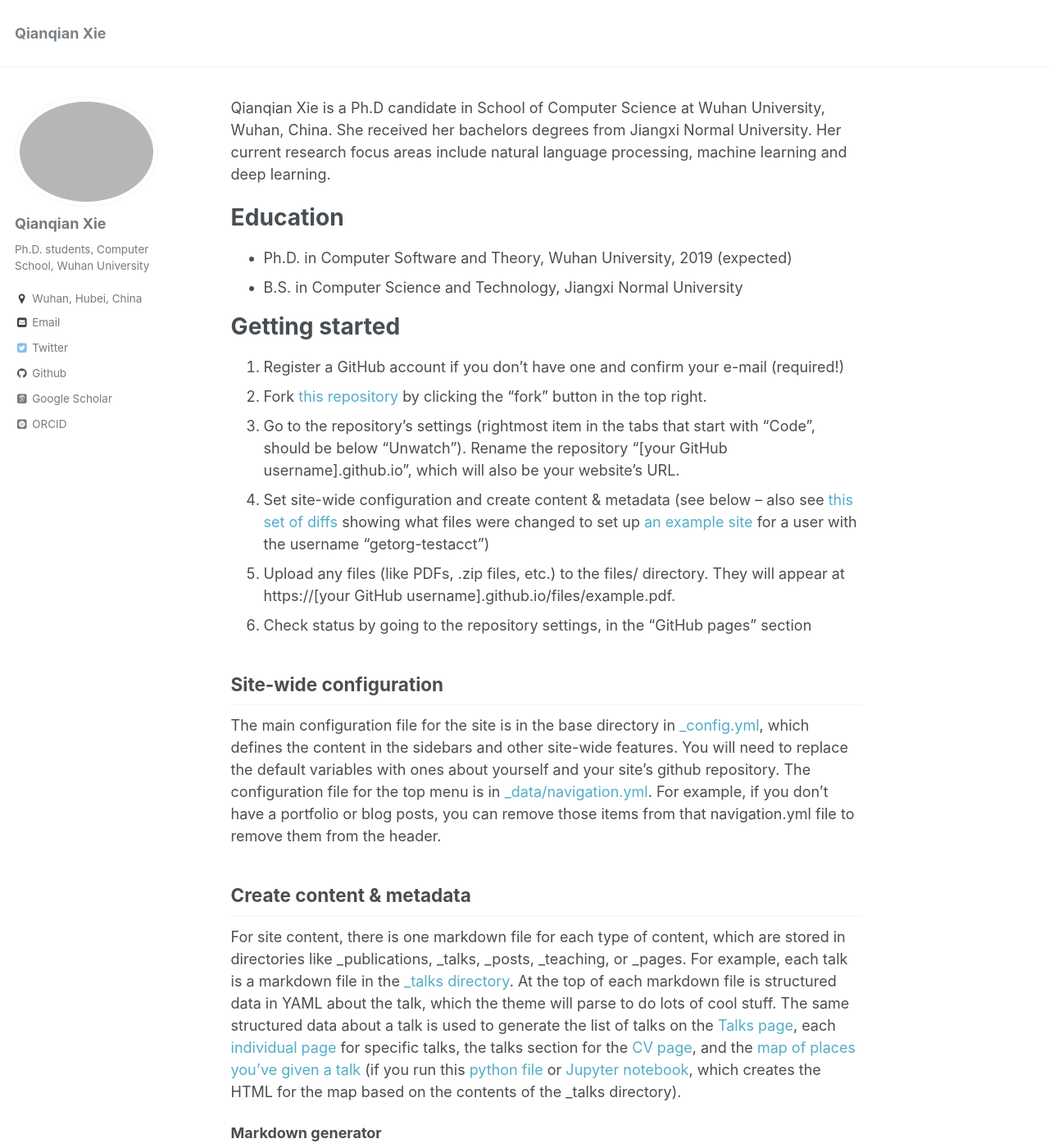
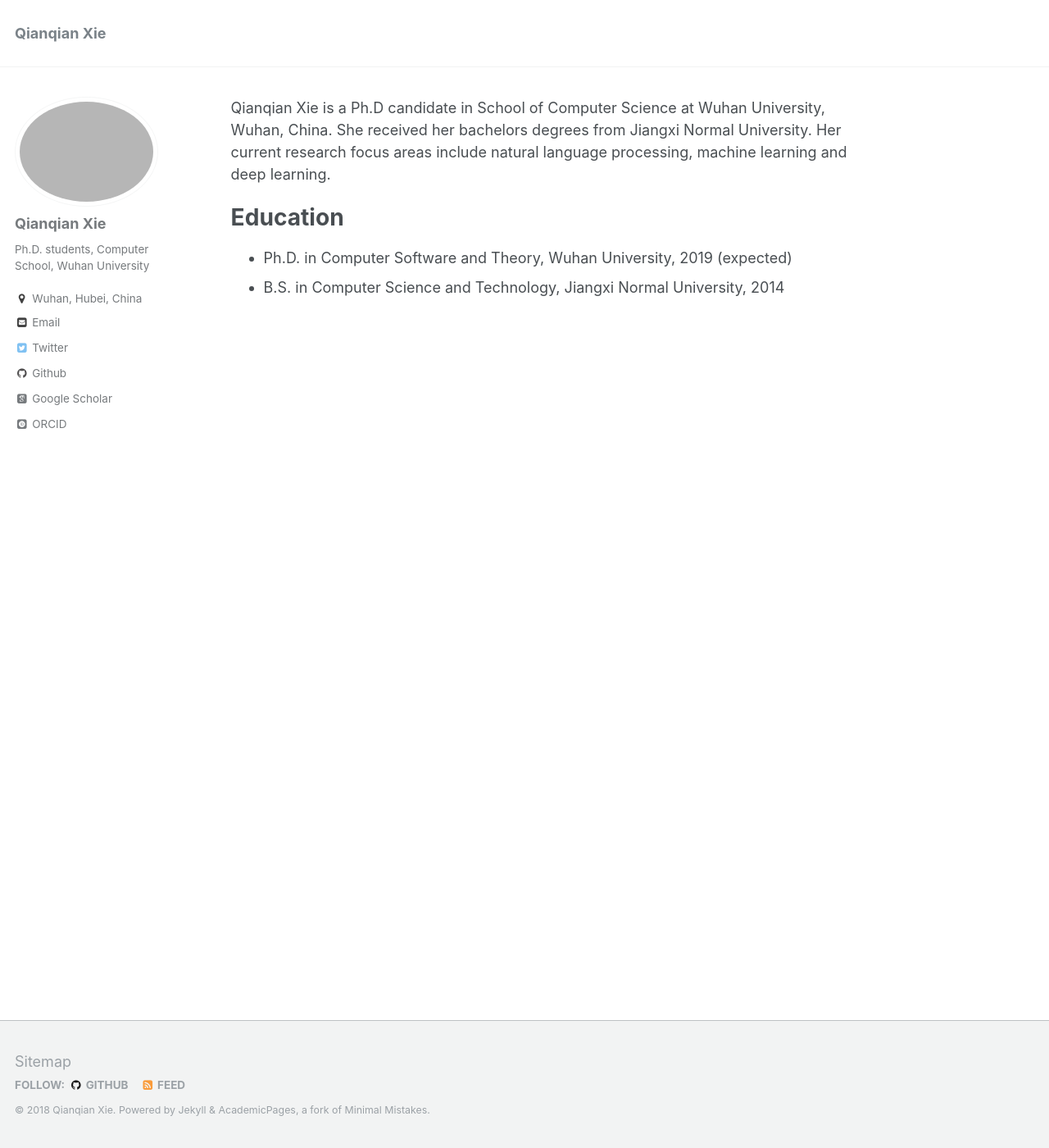
Before and after one commit to avariace/avariace.github.io, a Jekyll site: the page built from _pages/about.md, in a window 1280 px wide and 1400 px high. Shown: the whole window at 82% size. Built offline with Jekyll 4.4.1, drawn with Linux system fonts in a browser that asks for light colours; some web fonts are replaced; some of the changed text lies outside the part shown.

Commit message:
增加publications

```diff
--- a/_pages/about.md
+++ b/_pages/about.md
@@ -13,37 +13,14 @@ Qianqian Xie is a Ph.D candidate in School of Computer Science at Wuhan Universi
 Education
 ======
 * Ph.D. in Computer Software and Theory, Wuhan University, 2019 (expected)
-* B.S. in Computer Science and Technology, Jiangxi Normal University
+* B.S. in Computer Science and Technology, Jiangxi Normal University, 2014
 
-Getting started
-======
-1. Register a GitHub account if you don't have one and confirm your e-mail (required!)
-1. Fork [this repository](https://github.com/academicpages/academicpages.github.io) by clicking the "fork" button in the top right.
-1. Go to the repository's settings (rightmost item in the tabs that start with "Code", should be below "Unwatch"). Rename the repository "[your GitHub username].github.io", which will also be your website's URL.
-1. Set site-wide configuration and create content & metadata (see below -- also see [this set of diffs](http://archive.is/3TPas) showing what files were changed to set up [an example site](https://getorg-testacct.github.io) for a user with the username "getorg-testacct")
-1. Upload any files (like PDFs, .zip files, etc.) to the files/ directory. They will appear at https://[your GitHub username].github.io/files/example.pdf.
-1. Check status by going to the repository settings, in the "GitHub pages" section
+{% if author.googlescholar %}
+  You can also find my articles on <u><a href="{{author.googlescholar}}">my Google Scholar profile</a>.</u>
+{% endif %}
 
-Site-wide configuration
-------
-The main configuration file for the site is in the base directory in [_config.yml](https://github.com/academicpages/academicpages.github.io/blob/master/_config.yml), which defines the content in the sidebars and other site-wide features. You will need to replace the default variables with ones about yourself and your site's github repository. The configuration file for the top menu is in [_data/navigation.yml](https://github.com/academicpages/academicpages.github.io/blob/master/_data/navigation.yml). For example, if you don't have a portfolio or blog posts, you can remove those items from that navigation.yml file to remove them from the header.
+{% include base_path %}
 
-Create content & metadata
-------
-For site content, there is one markdown file for each type of content, which are stored in directories like _publications, _talks, _posts, _teaching, or _pages. For example, each talk is a markdown file in the [_talks directory](https://github.com/academicpages/academicpages.github.io/tree/master/_talks). At the top of each markdown file is structured data in YAML about the talk, which the theme will parse to do lots of cool stuff. The same structured data about a talk is used to generate the list of talks on the [Talks page](https://academicpages.github.io/talks), each [individual page](https://academicpages.github.io/talks/2012-03-01-talk-1) for specific talks, the talks section for the [CV page](https://academicpages.github.io/cv), and the [map of places you've given a talk](https://academicpages.github.io/talkmap.html) (if you run this [python file](https://github.com/academicpages/academicpages.github.io/blob/master/talkmap.py) or [Jupyter notebook](https://github.com/academicpages/academicpages.github.io/blob/master/talkmap.ipynb), which creates the HTML for the map based on the contents of the _talks directory).
-
-**Markdown generator**
-
-I have also created [a set of Jupyter notebooks](https://github.com/academicpages/academicpages.github.io/tree/master/markdown_generator
-) that converts a CSV containing structured data about talks or presentations into individual markdown files that will be properly formatted for the academicpages template. The sample CSVs in that directory are the ones I used to create my own personal website at stuartgeiger.com. My usual workflow is that I keep a spreadsheet of my publications and talks, then run the code in these notebooks to generate the markdown files, then commit and push them to the GitHub repository.
-
-How to edit your site's GitHub repository
-------
-Many people use a git client to create files on their local computer and then push them to GitHub's servers. If you are not familiar with git, you can directly edit these configuration and markdown files directly in the github.com interface. Navigate to a file (like [this one](https://github.com/academicpages/academicpages.github.io/blob/master/_talks/2012-03-01-talk-1.md) and click the pencil icon in the top right of the content preview (to the right of the "Raw | Blame | History" buttons). You can delete a file by clicking the trashcan icon to the right of the pencil icon. You can also create new files or upload files by navigating to a directory and clicking the "Create new file" or "Upload files" buttons.
-
-Example: editing a markdown file for a talk
-![Editing a markdown file for a talk](/images/editing-talk.png)
-
-For more info
-------
-More info about configuring academicpages can be found in [the guide](https://academicpages.github.io/markdown/). The [guides for the Minimal Mistakes theme](https://mmistakes.github.io/minimal-mistakes/docs/configuration/) (which this theme was forked from) might also be helpful.
+{% for post in site.publications reversed %}
+  {% include archive-single.html %}
+{% endfor %}
```
